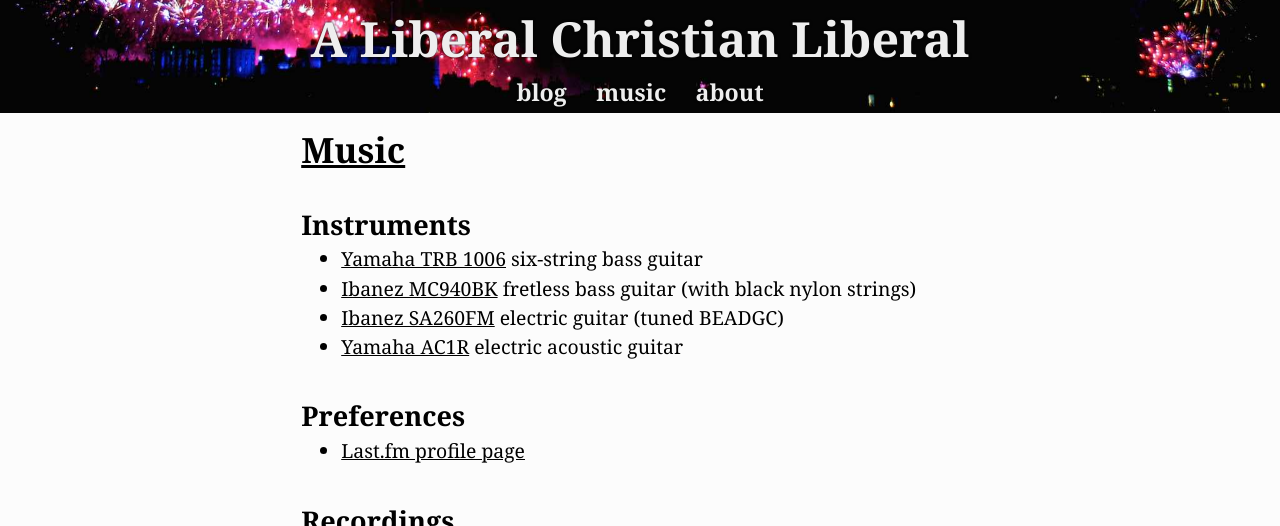
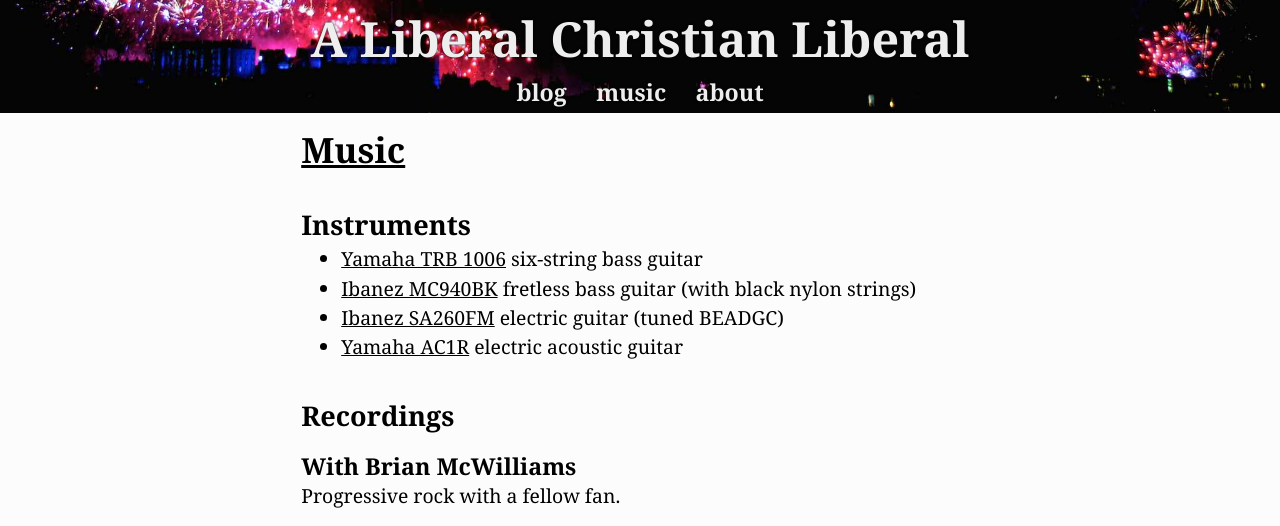
Before and after one commit to MikeMcQuaid/mikemcquaid.com, a Jekyll site: the page built from blog/music.markdown, in a window 1280 px wide and 900 px high, cut to the strip 0-526 px from the top of the window. Built offline with Jekyll 4.4.1, drawn with Linux system fonts in a browser that asks for light colours.

Commit message:
blog/music: no more Last.fm.

```diff
--- a/blog/music.markdown
+++ b/blog/music.markdown
@@ -6,9 +6,6 @@ title: Music
 * [Ibanez MC940BK](http://www.ibanezwiki.com/display/CATALOG/1985+-+Ibanez+String+Instruments+-+Musician+Bass+Series) fretless bass guitar (with black nylon strings)
 * [Ibanez SA260FM](http://ibanez.wikia.com/wiki/SA260FM) electric guitar (tuned BEADGC)
 * [Yamaha AC1R](http://europe.yamaha.com/en/products/musical-instruments/guitars-basses/el-ac-guitars/a_series/ac1r/) electric acoustic guitar
-
-### Preferences
-* [Last.fm profile page](http://www.last.fm/user/mikearthur)
 
 ### Recordings
 
```
